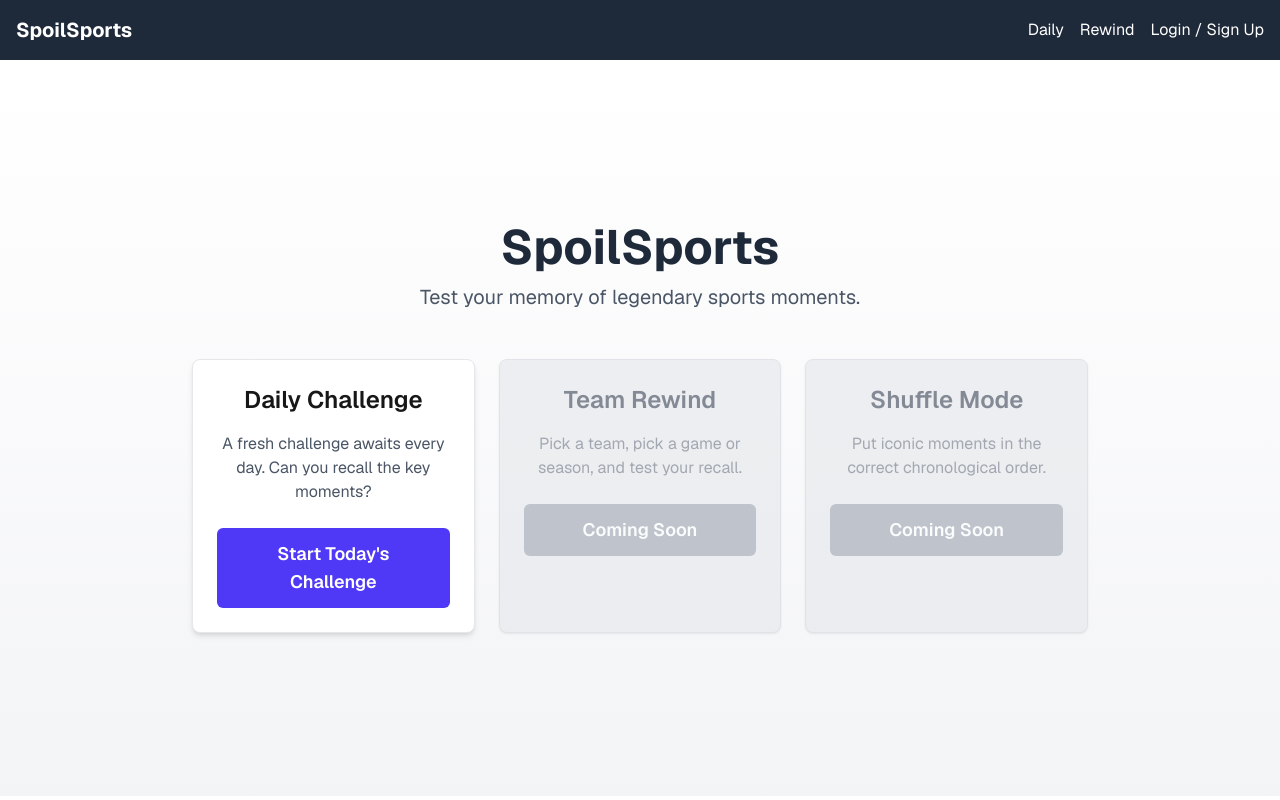
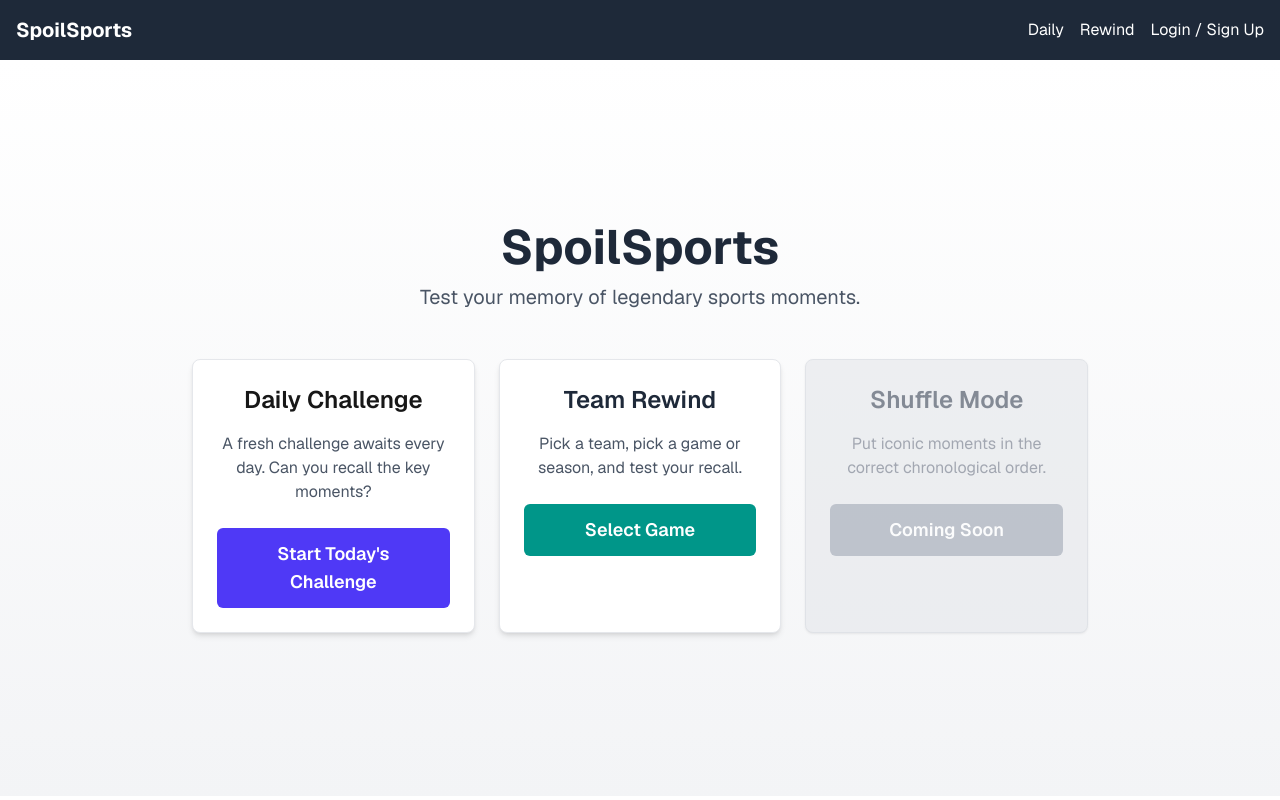
Before and after one commit to dock108/fan-frenzy, a Next.js app: page / in a window 1280 px wide. Built offline with nearby package versions, Linux system fonts and the light colour scheme; no server answers.

Commit message:
chore: Update Team Rewind card on homepage to link to /rewind

```diff
--- a/src/app/page.tsx
+++ b/src/app/page.tsx
@@ -32,16 +32,16 @@ export default function Home() {
           </Link>
         </div>
 
-        {/* Placeholder: Team Rewind */}
-        <div className="bg-gray-200 p-6 rounded-lg shadow-sm border border-gray-300 flex flex-col items-center text-center opacity-60">
-          <h2 className="text-2xl font-semibold mb-4 text-gray-700">Team Rewind</h2>
-          <p className="text-gray-500 mb-6">Pick a team, pick a game or season, and test your recall.</p>
-          <button
-            disabled
-            className="w-full px-6 py-3 rounded-md text-lg font-semibold text-white bg-gray-400 cursor-not-allowed"
+        {/* Updated: Team Rewind - Now Active */}
+        <div className="bg-white p-6 rounded-lg shadow-md border border-gray-200 flex flex-col items-center text-center">
+          <h2 className="text-2xl font-semibold mb-4 text-gray-800">Team Rewind</h2>
+          <p className="text-gray-600 mb-6">Pick a team, pick a game or season, and test your recall.</p>
+          <Link
+            href="/rewind"
+            className="w-full px-6 py-3 rounded-md text-lg font-semibold text-white bg-teal-600 hover:bg-teal-700 transition duration-300 text-center"
           >
-            Coming Soon
-          </button>
+            Select Game
+          </Link>
         </div>
 
         {/* Placeholder: Shuffle Mode */}
```
